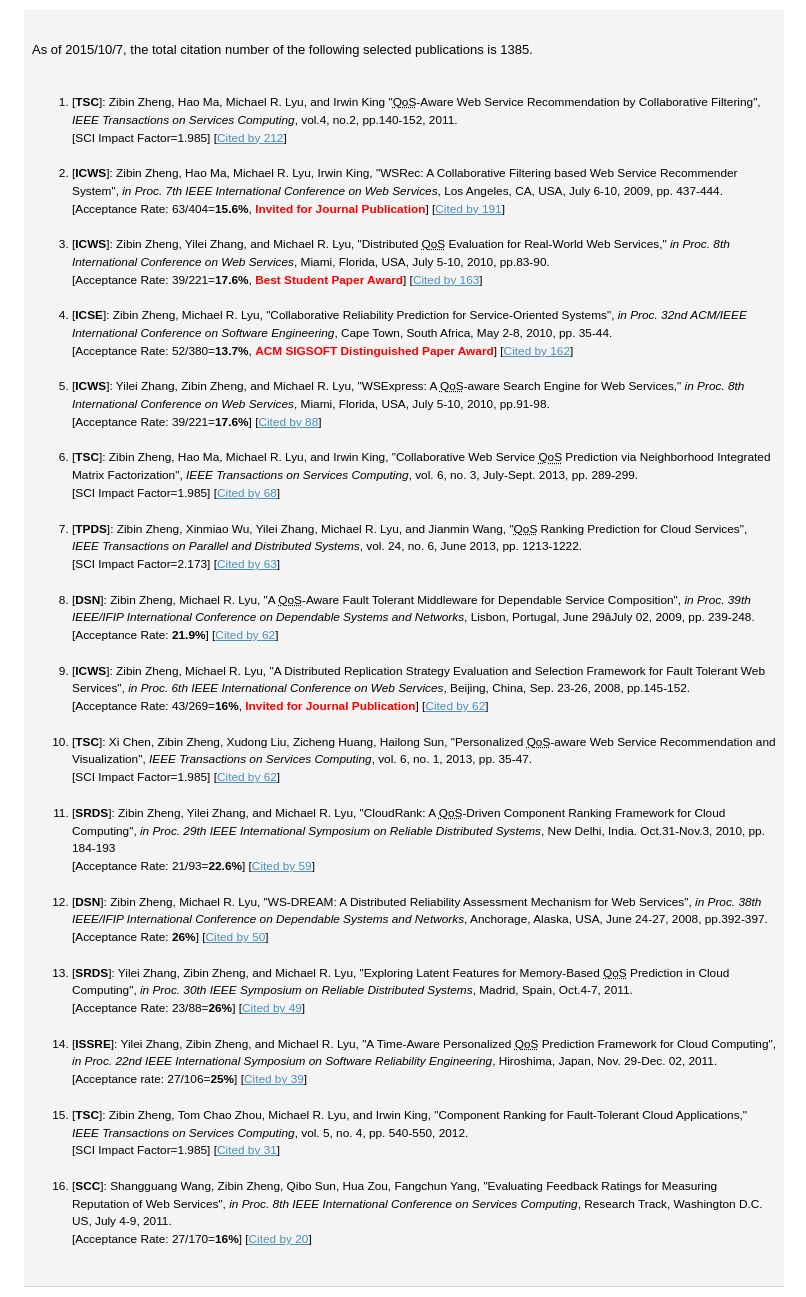
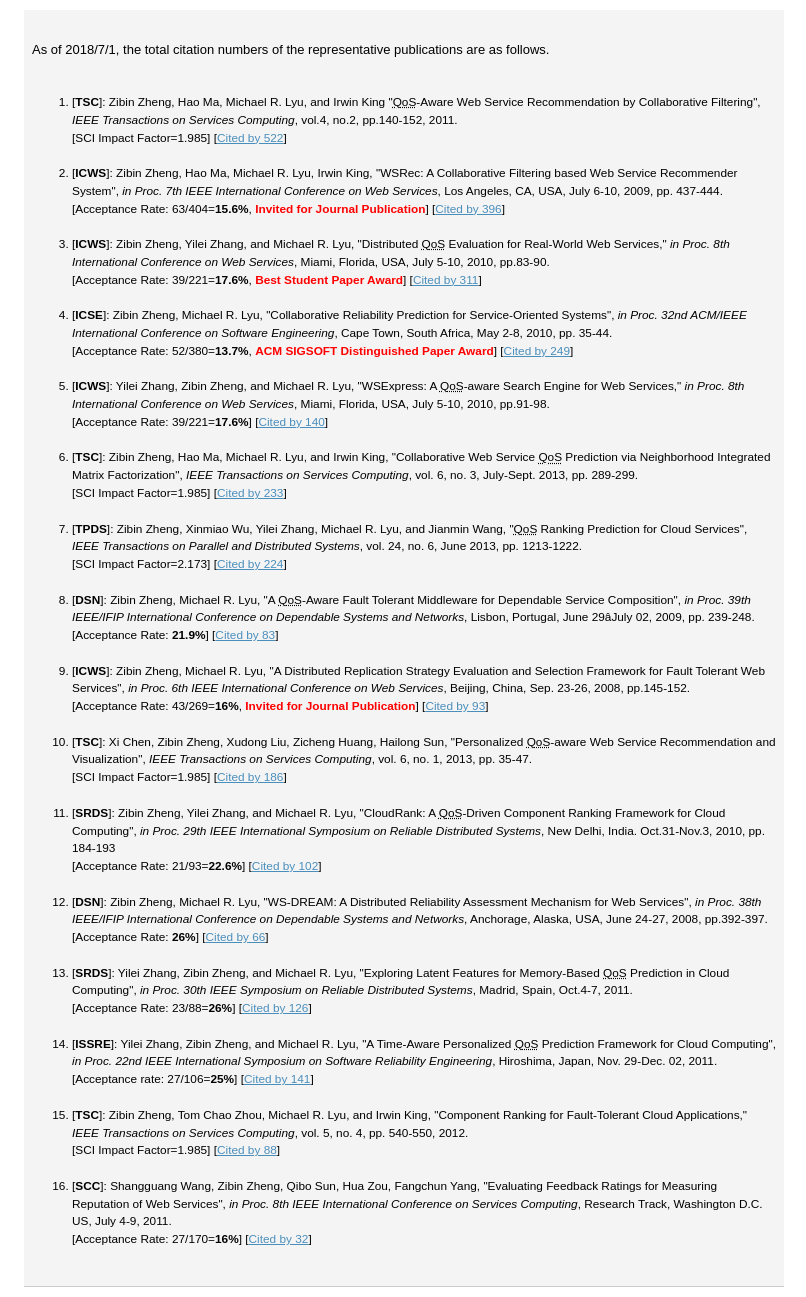
Before and after one commit to wsdream/wsdream.github.io, a plain HTML site: page archive/citation.html in a window 1280 px wide. Shown: the whole page, without its empty margins (236-1042 px from the left). Drawn offline with Linux system fonts and the light colour scheme.

Commit message:
update citation

```diff
--- a/archive/citation.html
+++ b/archive/citation.html
@@ -34,104 +34,104 @@
     <div class="content">
         <div class="subheader">
             <p>&nbsp;</p>
-            <p class="STYLE1"><font size='2'>As of 2015/10/7, the total citation number of the following selected publications is 1385.</font></p>
+            <p class="STYLE1"><font size='2'>As of 2018/7/1, the total citation numbers of the representative publications are as follows.</font></p>
             <p>&nbsp;</p>
             <ol class="STYLE1">
                 <li>
                     <div>[<strong>TSC</strong>]: Zibin Zheng, Hao Ma, Michael R. Lyu, and Irwin King  "<acronym title="Quality of Service">QoS</acronym>-Aware Web Service Recommendation by Collaborative Filtering", <em class="u">IEEE Transactions on Services Computing</em>, vol.4, no.2, pp.140-152, 2011. <br/>
-                    [SCI Impact Factor=1.985] [<a href="https://scholar.google.com.hk/scholar?cites=3941559984097665730&as_sdt=2005&sciodt=0,5&hl=zh-CN">Cited by 212</a>]<br/>
+                    [SCI Impact Factor=1.985] [<a href="https://scholar.google.com.hk/scholar?cites=3941559984097665730&as_sdt=2005&sciodt=0,5&hl=zh-CN">Cited by 522</a>]<br/>
                     <br/>
                     </div>
                 </li>
                 <li>
                     <div>[<strong>ICWS</strong>]: Zibin Zheng, Hao Ma, Michael R. Lyu, Irwin King, "WSRec: A Collaborative Filtering based Web Service Recommender System", <em>in Proc. 7th  IEEE International Conference on Web Services</em>,  Los Angeles, CA, USA, July 6-10, 2009, pp. 437-444.<br/>
-                    [Acceptance Rate: 63/404=<strong>15.6%</strong>, <span style='color:red; '><strong>Invited for Journal Publication</strong></span>] [<a href="https://scholar.google.com.hk/scholar?cites=18284678715643678253&as_sdt=2005&sciodt=0,5&hl=zh-CN">Cited by 191</a>]<br/>
+                    [Acceptance Rate: 63/404=<strong>15.6%</strong>, <span style='color:red; '><strong>Invited for Journal Publication</strong></span>] [<a href="https://scholar.google.com.hk/scholar?cites=18284678715643678253&as_sdt=2005&sciodt=0,5&hl=zh-CN">Cited by 396</a>]<br/>
                     <br/>
                     </div>
                 </li>
 
                 <li>
                     <div>[<strong>ICWS</strong>]: Zibin Zheng, Yilei Zhang, and Michael R. Lyu, "Distributed <acronym title="Quality of Service">QoS</acronym> Evaluation for Real-World Web Services," <em>in Proc. 8th International Conference on Web Services</em>,  Miami, Florida, USA, July 5-10, 2010, pp.83-90.<br/>
-                    [Acceptance Rate: 39/221=<strong>17.6%</strong>, <span style='color:red; '><strong>Best Student Paper Award</strong></span>] [<a href="https://scholar.google.com.hk/scholar?cites=1922023467436190510&as_sdt=2005&sciodt=0,5&hl=zh-CN">Cited by 163</a>]<br/>
+                    [Acceptance Rate: 39/221=<strong>17.6%</strong>, <span style='color:red; '><strong>Best Student Paper Award</strong></span>] [<a href="https://scholar.google.com.hk/scholar?cites=1922023467436190510&as_sdt=2005&sciodt=0,5&hl=zh-CN">Cited by 311</a>]<br/>
                     <br/>
                     </div>
                 </li>
                 <li>
                     <div> [<strong>ICSE</strong>]: Zibin Zheng, Michael R. Lyu, "Collaborative Reliability Prediction for Service-Oriented Systems", <em>in Proc.  32nd ACM/IEEE International Conference on Software Engineering</em>,  Cape Town, South Africa, May 2-8, 2010, pp. 35-44.<br/>
-                    [Acceptance Rate: 52/380=<strong>13.7%</strong>, <span style='color:red; '><strong>ACM SIGSOFT Distinguished Paper Award</strong></span>] [<a href="https://scholar.google.com.hk/scholar?cites=1642572852479442510&as_sdt=2005&sciodt=0,5&hl=zh-CN">Cited by 162</a>]<br/>
+                    [Acceptance Rate: 52/380=<strong>13.7%</strong>, <span style='color:red; '><strong>ACM SIGSOFT Distinguished Paper Award</strong></span>] [<a href="https://scholar.google.com.hk/scholar?cites=1642572852479442510&as_sdt=2005&sciodt=0,5&hl=zh-CN">Cited by 249</a>]<br/>
                     <br/>
                     </div>
                 </li>
                 <li>
                     <div>[<strong>ICWS</strong>]: Yilei Zhang, Zibin Zheng, and Michael R. Lyu, "WSExpress: A <acronym title="Quality of Service">QoS</acronym>-aware Search Engine for Web Services," <em>in Proc. 8th International Conference on Web Services</em>,  Miami, Florida, USA, July 5-10, 2010, pp.91-98.<br/>
-                    [Acceptance Rate: 39/221=<strong>17.6%</strong>] [<a href="https://scholar.google.com.hk/scholar?cites=8973243846004584564&as_sdt=2005&sciodt=0,5&hl=zh-CN">Cited by 88</a>]<br/>
+                    [Acceptance Rate: 39/221=<strong>17.6%</strong>] [<a href="https://scholar.google.com.hk/scholar?cites=8973243846004584564&as_sdt=2005&sciodt=0,5&hl=zh-CN">Cited by 140</a>]<br/>
                     <br/>
                     </div>
                 </li>
                 <li>
                     <div> [<strong>TSC</strong>]: Zibin Zheng, Hao Ma, Michael R. Lyu, and Irwin King, "Collaborative Web Service <acronym title="Quality of Service">QoS</acronym> Prediction via Neighborhood Integrated Matrix Factorization", <em class="u">IEEE Transactions on Services Computing</em>, vol. 6, no. 3, July-Sept. 2013, pp. 289-299.  <br>
-                    [SCI Impact Factor=1.985] [<a href="https://scholar.google.com.hk/scholar?cites=4917344230638951733&as_sdt=2005&sciodt=0,5&hl=zh-CN">Cited by 68</a>]<br>
+                    [SCI Impact Factor=1.985] [<a href="https://scholar.google.com.hk/scholar?cites=4917344230638951733&as_sdt=2005&sciodt=0,5&hl=zh-CN">Cited by 233</a>]<br>
                     <br>
                     </div>
                 </li>
                 <li>
                     <div> [<strong>TPDS</strong>]: Zibin Zheng, Xinmiao Wu, Yilei Zhang, Michael R. Lyu, and Jianmin Wang, "<acronym title="Quality of Service">QoS</acronym> Ranking Prediction for Cloud Services", <em class="u">IEEE Transactions on Parallel and Distributed Systems</em>, vol. 24, no. 6, June 2013, pp. 1213-1222.   <br>
-                    [SCI Impact Factor=2.173] [<a href="https://scholar.google.com.hk/scholar?cites=8957644809453328313&as_sdt=2005&sciodt=0,5&hl=zh-CN">Cited by 63</a>]<br>
+                    [SCI Impact Factor=2.173] [<a href="https://scholar.google.com.hk/scholar?cites=8957644809453328313&as_sdt=2005&sciodt=0,5&hl=zh-CN">Cited by 224</a>]<br>
                     <br>
                     </div>
                 </li>
                 <li>
                     <div>[<strong>DSN</strong>]: Zibin Zheng, Michael R. Lyu, "A <acronym title="Quality of Service">QoS</acronym>-Aware Fault Tolerant Middleware for Dependable Service Composition", <em>in Proc. 39th  IEEE/IFIP International Conference on Dependable Systems and Networks</em>, Lisbon, Portugal, June 29–July 02, 2009, pp. 239-248.<br/>
-                    [Acceptance Rate: <strong>21.9%</strong>] [<a href="https://scholar.google.com.hk/scholar?cites=5456825014706985810&as_sdt=2005&sciodt=0,5&hl=zh-CN">Cited by 62</a>]<br/>
+                    [Acceptance Rate: <strong>21.9%</strong>] [<a href="https://scholar.google.com.hk/scholar?cites=5456825014706985810&as_sdt=2005&sciodt=0,5&hl=zh-CN">Cited by 83</a>]<br/>
                     <br/>
                     </div>
                 </li>
                 <li>
                     <div> [<strong>ICWS</strong>]: Zibin Zheng, Michael R. Lyu, "A Distributed Replication Strategy Evaluation and Selection Framework for Fault Tolerant Web Services", <em>in Proc. 6th IEEE International Conference on Web Services</em>, Beijing, China, Sep. 23-26, 2008, pp.145-152.<br/>
-                    [Acceptance Rate: 43/269=<strong>16%</strong>, <span style='color:red; '><strong>Invited for Journal Publication</strong></span>] [<a href="https://scholar.google.com.hk/scholar?cites=9901937205242389423&as_sdt=2005&sciodt=0,5&hl=zh-CN">Cited by 62</a>]<br/>
+                    [Acceptance Rate: 43/269=<strong>16%</strong>, <span style='color:red; '><strong>Invited for Journal Publication</strong></span>] [<a href="https://scholar.google.com.hk/scholar?cites=9901937205242389423&as_sdt=2005&sciodt=0,5&hl=zh-CN">Cited by 93</a>]<br/>
                     <br/>
                     </div>
                 </li>
                 <li>
                     <div> [<strong>TSC</strong>]: Xi Chen, Zibin Zheng, Xudong Liu, Zicheng Huang, Hailong Sun, "Personalized <acronym title="Quality of Service">QoS</acronym>-aware Web Service Recommendation and Visualization", <em class="u">IEEE Transactions on Services Computing</em>, vol. 6, no. 1, 2013, pp. 35-47.  <br>
-                    [SCI Impact Factor=1.985] [<a href="https://scholar.google.com.hk/scholar?cites=16516624482229058368&as_sdt=2005&sciodt=0,5&hl=zh-CN">Cited by 62</a>]<br>
+                    [SCI Impact Factor=1.985] [<a href="https://scholar.google.com.hk/scholar?cites=16516624482229058368&as_sdt=2005&sciodt=0,5&hl=zh-CN">Cited by 186</a>]<br>
                     <br>
                     </div>
                 </li>
                 <li>
                     <div> [<strong>SRDS</strong>]: Zibin Zheng, Yilei Zhang, and Michael R. Lyu, "CloudRank: A <acronym title="Quality of Service">QoS</acronym>-Driven Component Ranking Framework for Cloud Computing", <em>in Proc. 29th IEEE International Symposium on Reliable Distributed Systems</em>, New Delhi, India. Oct.31-Nov.3, 2010, pp. 184-193 <br/>
-                    [Acceptance Rate: 21/93=<strong>22.6%</strong>] [<a href="https://scholar.google.com.hk/scholar?cites=11297916274399440418&as_sdt=2005&sciodt=0,5&hl=zh-CN">Cited by 59</a>]<br/>
+                    [Acceptance Rate: 21/93=<strong>22.6%</strong>] [<a href="https://scholar.google.com.hk/scholar?cites=11297916274399440418&as_sdt=2005&sciodt=0,5&hl=zh-CN">Cited by 102</a>]<br/>
                     <br/>
                     </div>
                 </li>
                 <li>
                     <div> [<strong>DSN</strong>]: Zibin Zheng, Michael R. Lyu, "WS-DREAM: A Distributed Reliability Assessment Mechanism for Web Services", <em>in Proc. 38th IEEE/IFIP International Conference on Dependable Systems and Networks</em>, Anchorage, Alaska, USA, June 24-27, 2008, pp.392-397. <br/>
-                    [Acceptance Rate: <strong>26%</strong>] [<a href="https://scholar.google.com.hk/scholar?cites=10870657442925550549&as_sdt=2005&sciodt=0,5&hl=zh-CN">Cited by 50</a>]<br/>
+                    [Acceptance Rate: <strong>26%</strong>] [<a href="https://scholar.google.com.hk/scholar?cites=10870657442925550549&as_sdt=2005&sciodt=0,5&hl=zh-CN">Cited by 66</a>]<br/>
                     <br/>
                     </div>
                 </li>
                 <li>
                     <div> [<strong>SRDS</strong>]: Yilei Zhang, Zibin Zheng, and Michael R. Lyu, "Exploring Latent Features for Memory-Based <acronym title="Quality of Service">QoS</acronym> Prediction in Cloud Computing", <em>in Proc. 30th IEEE Symposium on Reliable Distributed Systems</em>, Madrid, Spain, Oct.4-7, 2011.  <br>
-                    [Acceptance Rate: 23/88=<strong>26%</strong>] [<a href="https://scholar.google.com.hk/scholar?cites=1883964150761907290&as_sdt=2005&sciodt=0,5&hl=zh-CN">Cited by 49</a>]<br>
+                    [Acceptance Rate: 23/88=<strong>26%</strong>] [<a href="https://scholar.google.com.hk/scholar?cites=1883964150761907290&as_sdt=2005&sciodt=0,5&hl=zh-CN">Cited by 126</a>]<br>
                     <br>
                     </div>
                 </li>
                  <li>
                     <div> [<strong>ISSRE</strong>]: Yilei Zhang, Zibin Zheng, and Michael R. Lyu, "A Time-Aware Personalized <acronym title="Quality of Service">QoS</acronym> Prediction Framework for Cloud Computing", <em>in Proc. 22nd IEEE International Symposium on Software Reliability Engineering</em>, Hiroshima, Japan, Nov. 29-Dec. 02, 2011. <br>
-                    [Acceptance rate: 27/106=<strong>25%</strong>] [<a href="https://scholar.google.com.hk/scholar?cites=2126376689798552125&as_sdt=2005&sciodt=0,5&hl=zh-CN">Cited by 39</a>]<br>
+                    [Acceptance rate: 27/106=<strong>25%</strong>] [<a href="https://scholar.google.com.hk/scholar?cites=2126376689798552125&as_sdt=2005&sciodt=0,5&hl=zh-CN">Cited by 141</a>]<br>
                     <br>
                     </div>
                 </li>
                 <li>
                     <div> [<strong>TSC</strong>]: Zibin Zheng, Tom Chao Zhou, Michael R. Lyu, and Irwin King, "Component Ranking for Fault-Tolerant Cloud Applications," <em class="u">IEEE Transactions on Services Computing</em>, vol. 5, no. 4, pp. 540-550, 2012. <br>
-                    [SCI Impact Factor=1.985] [<a href="https://scholar.google.com.hk/scholar?cites=13189380531906363181&as_sdt=2005&sciodt=0,5&hl=zh-CN">Cited by 31</a>]<br>
+                    [SCI Impact Factor=1.985] [<a href="https://scholar.google.com.hk/scholar?cites=13189380531906363181&as_sdt=2005&sciodt=0,5&hl=zh-CN">Cited by 88</a>]<br>
                     <br>
                     </div>
                 </li>
 
                 <li>
                     <div> [<strong>SCC</strong>]: Shangguang Wang, Zibin Zheng, Qibo Sun, Hua Zou, Fangchun Yang, "Evaluating Feedback Ratings for Measuring Reputation of Web Services", <em>in Proc. 8th IEEE International Conference on Services Computing</em>, Research Track, Washington D.C. US, July 4-9, 2011. <br/>
-                    [Acceptance Rate: 27/170=<strong>16%</strong>] [<a href="https://scholar.google.com.hk/scholar?cites=8973854277576503338&as_sdt=2005&sciodt=0,5&hl=zh-CN">Cited by 20</a>]<br/>
+                    [Acceptance Rate: 27/170=<strong>16%</strong>] [<a href="https://scholar.google.com.hk/scholar?cites=8973854277576503338&as_sdt=2005&sciodt=0,5&hl=zh-CN">Cited by 32</a>]<br/>
                     <br/>
                     </div>
                 </li>
```
Also changed, not shown: archive/organization.html (+1 -1 lines).
